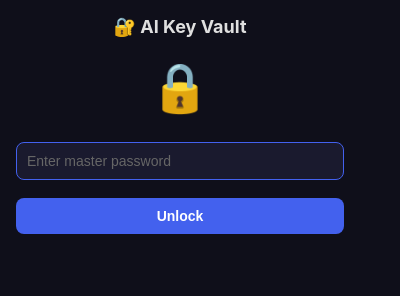
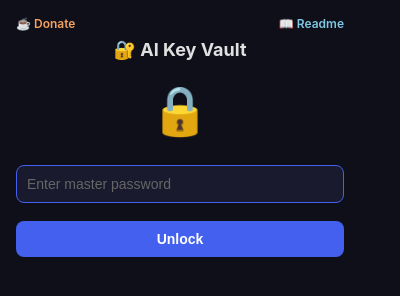
Before and after one commit to alvescrafter/ai-key-vault, a browser extension: page popup.html in a window 400 px wide. Drawn offline with Linux system fonts and the light colour scheme.

Commit message:
Add Donate and Readme links to popup, remove Installation and File Structure from README

```diff
--- a/popup.html
+++ b/popup.html
@@ -65,6 +65,10 @@
 </head>
 <body>
   <div class="container">
+    <div style="display:flex;justify-content:space-between;align-items:center;margin-bottom:8px;">
+      <a href="https://buy.stripe.com/5kQ9AVgCY5dJ77TbIA9R600" target="_blank" style="color:#f4a261;text-decoration:none;font-size:12px;font-weight:600;">☕ Donate</a>
+      <a href="https://github.com/alvescrafter/ai-key-vault" target="_blank" style="color:#7ec8e3;text-decoration:none;font-size:12px;font-weight:600;">📖 Readme</a>
+    </div>
     <h1>🔐 AI Key Vault</h1>
 
     <!-- Setup / Unlock Section -->
```
Also changed, not shown: README.md.
